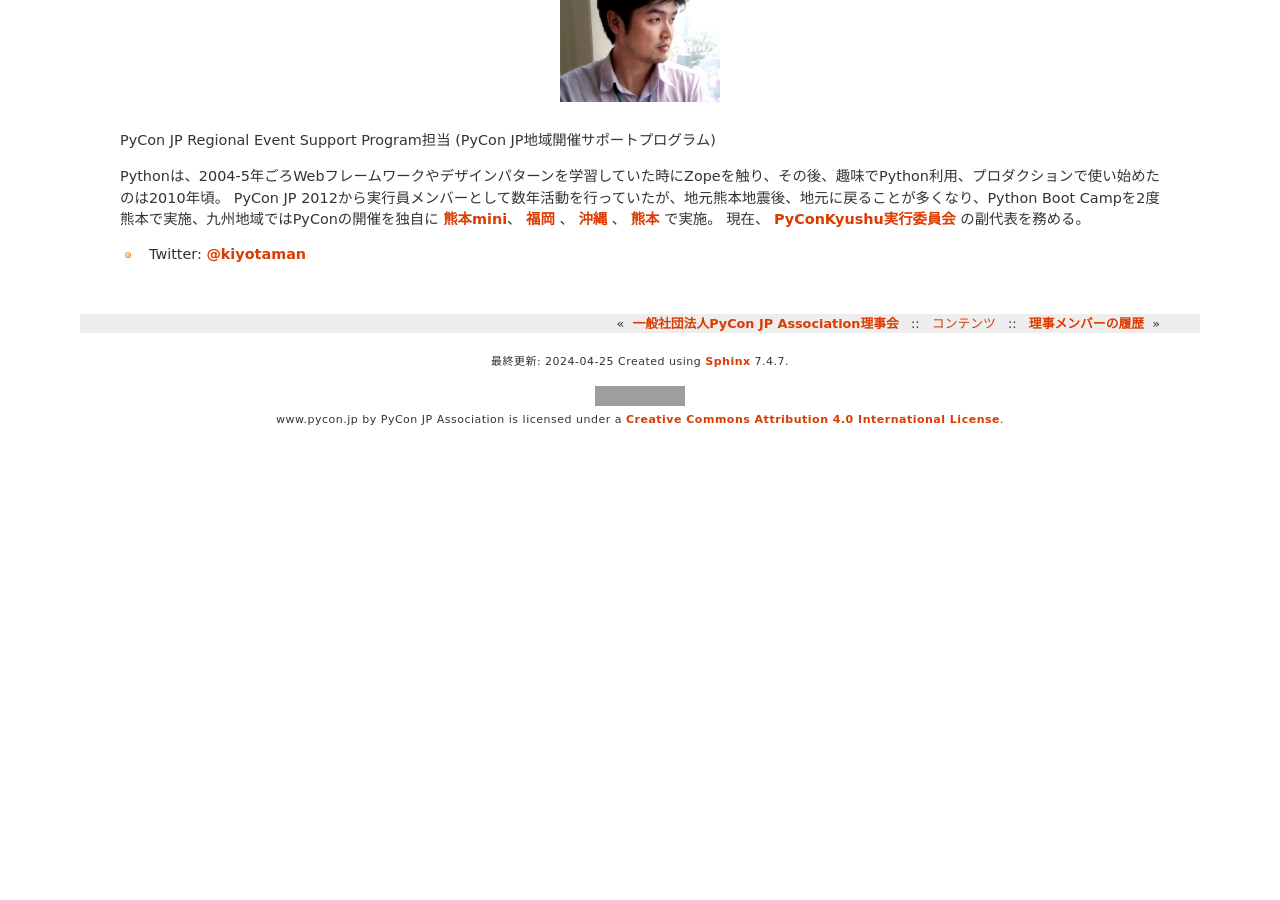
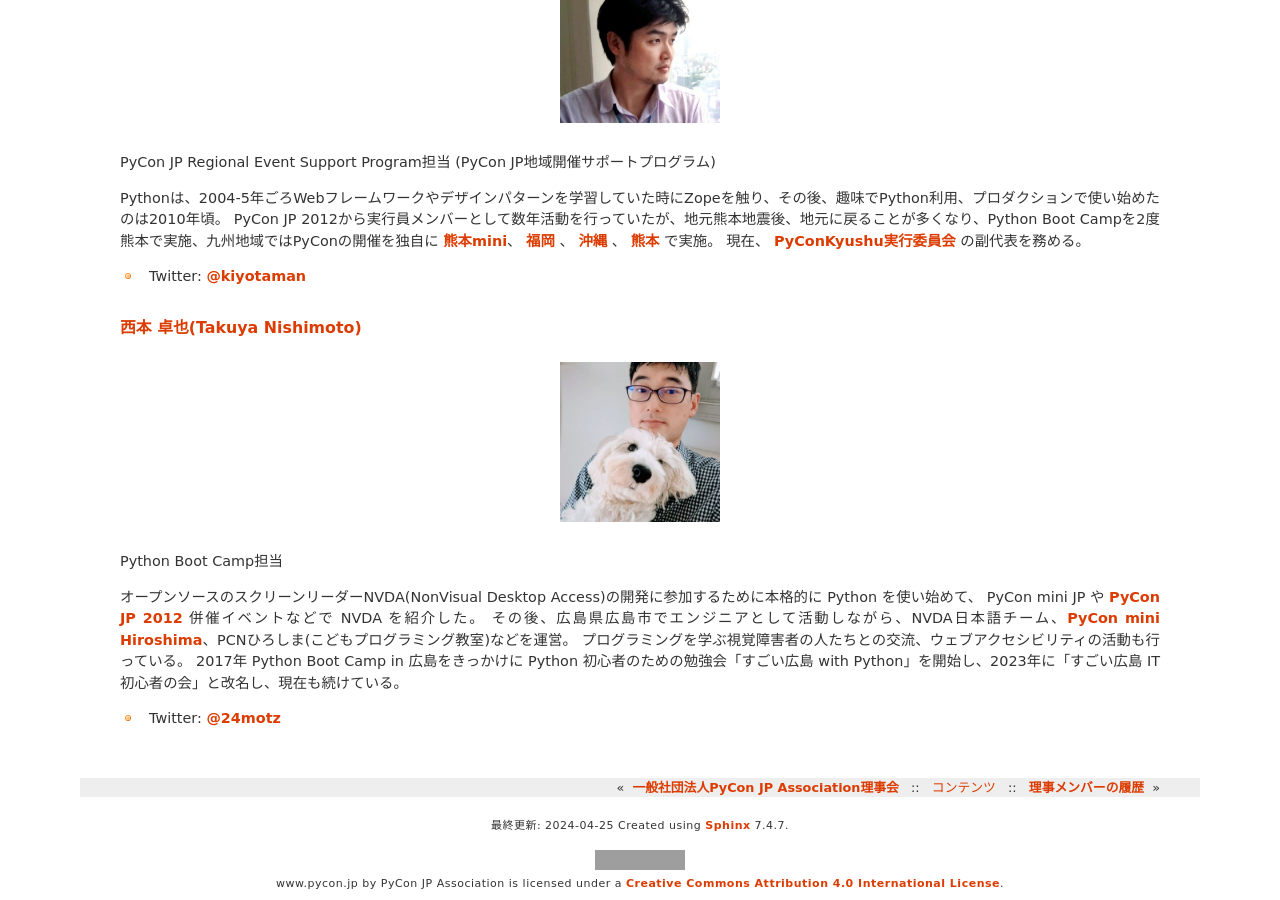
Before and after one commit to pyconjp/www.pycon.jp, a Sphinx documentation site: the page built from source/committee/members.md, in a window 1280 px wide and 900 px high, scrolled down 4053 px. Built offline with Sphinx 7.4.7, drawn with Linux system fonts in a browser that asks for light colours; before the commit the page ends 4489 px from its top, so only the background shows below that; some of the changed text lies outside the part shown; grey boxes are pictures that could not be loaded.

Commit message:
ISSHA-3176 add member and add picture

````diff
--- a/source/committee/members.md
+++ b/source/committee/members.md
@@ -162,3 +162,19 @@ PyCon JP 2012から実行員メンバーとして数年活動を行っていた
 [熊本]: https://kyushu.pycon.jp/2022/
 [熊本mini]: https://kumamoto.pycon.jp/
 [福岡]: https://kyushu.pycon.jp/2018/
+
+
+### 西本 卓也(Takuya Nishimoto)
+
+```{figure} /_static/nishimotz.jpg
+:width: 160
+```
+
+Python Boot Camp担当
+
+オープンソースのスクリーンリーダーNVDA(NonVisual Desktop Access)の開発に参加するために本格的に Python を使い始めて、 PyCon mini JP や [PyCon JP 2012](https://2012.pycon.jp/) 併催イベントなどで NVDA を紹介した。
+その後、広島県広島市でエンジニアとして活動しながら、NVDA日本語チーム、[PyCon mini Hiroshima](https://pycon-hiroshima.connpass.com/)、PCNひろしま(こどもプログラミング教室)などを運営。
+プログラミングを学ぶ視覚障害者の人たちとの交流、ウェブアクセシビリティの活動も行っている。
+2017年 Python Boot Camp in 広島をきっかけに Python 初心者のための勉強会「すごい広島 with Python」を開始し、2023年に「すごい広島 IT初心者の会」と改名し、現在も続けている。
+
+- Twitter: [@24motz](https://twitter.com/24motz)
````
Also changed, not shown: source/_static/nishimotz.jpg (added).
